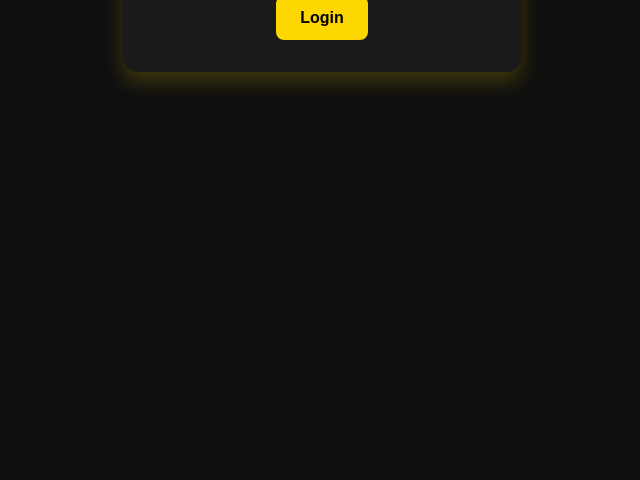
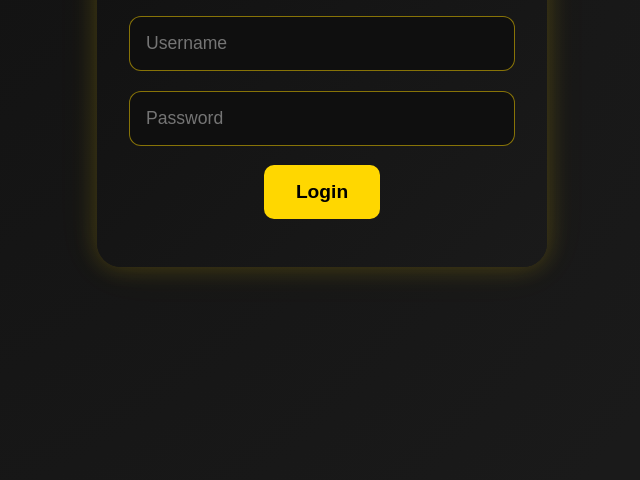
Before and after one commit to alfariskhan05/css, a plain HTML site: page login.html in a window 1280 px wide. Shown: the part 320-800 px from the top of the page, without its empty margins (318-958 px from the left). Drawn offline with Linux system fonts and the light colour scheme.

Commit message:
Update login.css

```diff
--- a/login.css
+++ b/login.css
@@ -1,4 +1,4 @@
-/* Global Reset */
+/* Base Reset */
 * {
   box-sizing: border-box;
   margin: 0;
@@ -6,63 +6,80 @@
 }
 
 body {
-  font-family: "Segoe UI", sans-serif;
-  background-color: #0f0f0f;
-  color: #f0f0f0;
-  padding: 2rem;
+  font-family: 'Segoe UI', sans-serif;
+  background: radial-gradient(circle at top left, #0f0f0f, #1a1a1a 80%);
+  color: #ffd700;
+  min-height: 100vh;
+  display: flex;
+  justify-content: center;
+  align-items: center;
 }
 
 /* Login Container */
 .login-container {
-  max-width: 400px;
-  margin: 80px auto;
-  background: #1a1a1a;
-  padding: 2rem;
-  border-radius: 1rem;
-  box-shadow: 0 10px 20px rgba(255, 215, 0, 0.2);
+  background: linear-gradient(135deg, #111 0%, #1a1a1a 100%);
+  padding: 3rem 2rem;
+  border-radius: 1.5rem;
+  box-shadow: 0 0 25px rgba(255, 215, 0, 0.2), 0 0 50px rgba(255, 215, 0, 0.05);
   text-align: center;
-  color: #ffd700;
+  width: 100%;
+  max-width: 450px;
+  animation: fadeIn 0.8s ease-out;
 }
 
-.login-container h1 {
-  margin-bottom: 1.5rem;
-  color: #ffd700;
+@keyframes fadeIn {
+  from { opacity: 0; transform: translateY(30px); }
+  to { opacity: 1; transform: translateY(0); }
 }
 
+.login-container h2 {
+  font-size: 2rem;
+  margin-bottom: 2rem;
+  color: #ffd700;
+  text-shadow: 0 0 10px rgba(255, 215, 0, 0.5);
+}
+
+/* Input Fields */
 .login-container input {
   display: block;
   width: 100%;
-  margin: 1rem 0;
-  padding: 0.8rem;
-  border-radius: 8px;
-  border: 1px solid #444;
+  margin: 1.2rem 0;
+  padding: 1rem;
+  border-radius: 12px;
+  border: 1px solid #ffd70080;
   background-color: #0f0f0f;
   color: #fff;
-  font-size: 1rem;
+  font-size: 1.1rem;
+  transition: border-color 0.3s;
 }
 
 .login-container input:focus {
   border-color: #ffd700;
   outline: none;
+  box-shadow: 0 0 10px rgba(255, 215, 0, 0.3);
 }
 
+/* Button Style */
 .login-container button {
   background-color: #ffd700;
   color: #000;
-  padding: 0.8rem 1.5rem;
+  padding: 1rem 2rem;
   border: none;
-  border-radius: 8px;
+  border-radius: 10px;
   font-weight: bold;
-  font-size: 1rem;
+  font-size: 1.2rem;
   cursor: pointer;
-  transition: background-color 0.2s ease;
+  transition: background-color 0.2s ease, box-shadow 0.2s ease;
 }
 
 .login-container button:hover {
   background-color: #e6c200;
+  box-shadow: 0 0 15px rgba(255, 215, 0, 0.5);
 }
 
+/* Error Message */
 #error-message {
-  color: red;
+  color: #ff4d4d;
   margin-top: 1rem;
+  font-size: 1rem;
 }
```
